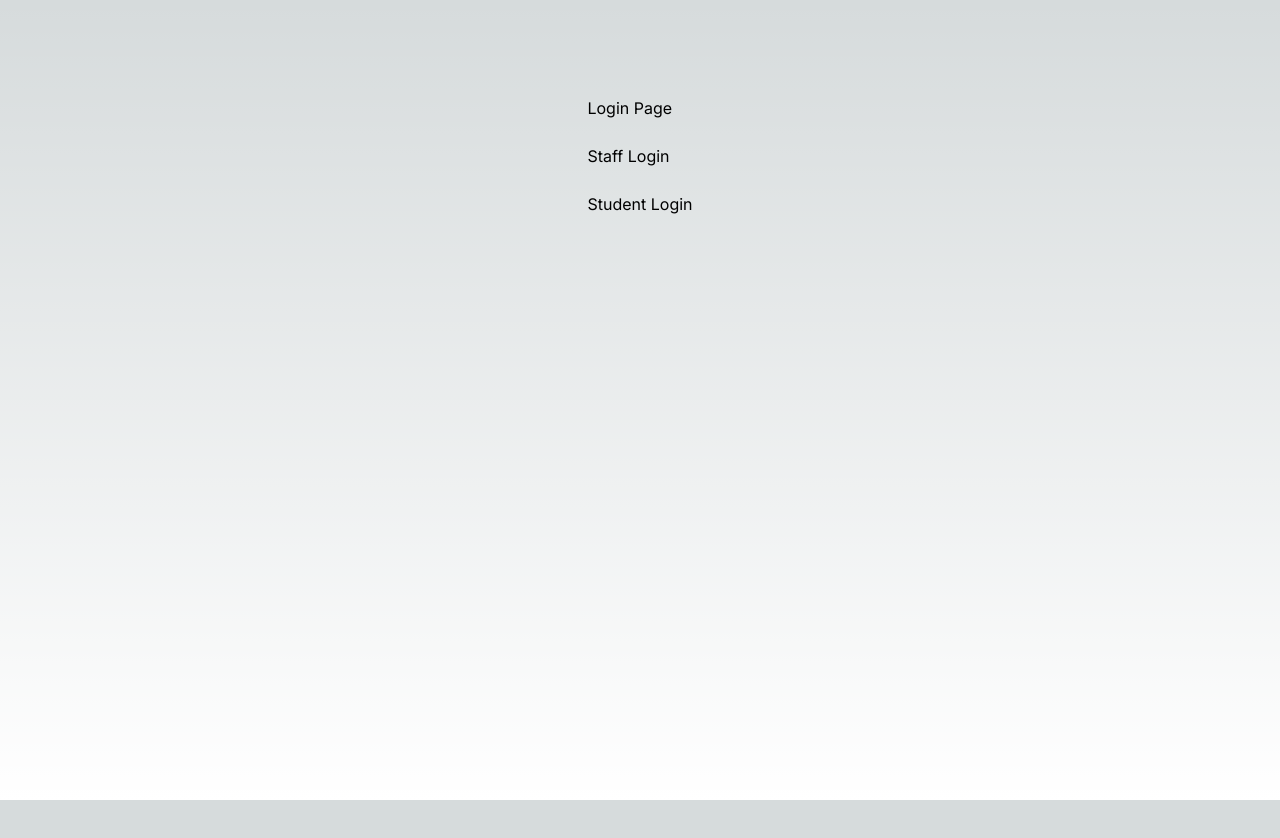
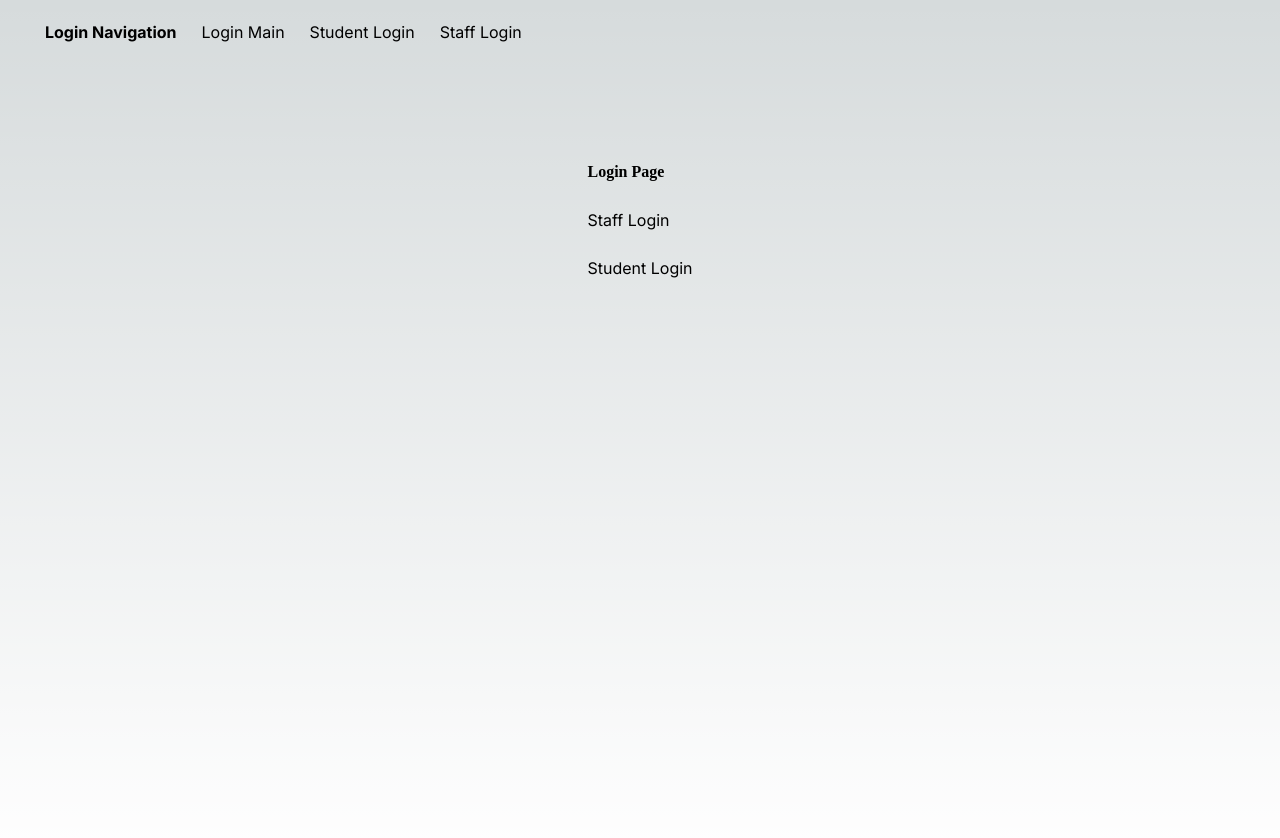
Before and after one commit to prajapatibhaskar/hello-world, a Next.js app: page /login in a window 1280 px wide. Shown: the top 838 px of the page. Before the commit the page ends 800 px from the top, so only its background shows below. Built offline with nearby package versions, Linux system fonts and the light colour scheme.

Commit message:
Explored Common Layout!
Added a common navigation bar for login pages

```diff
--- /dev/null
+++ b/src/app/login/layout.js
@@ -0,0 +1,24 @@
+import Link from "next/link";
+import './login.css';
+
+export default function Layout({ children }) {
+  return (
+    <div>
+      <ul className="login-menu">
+        <li>
+            <h4>Login Navigation</h4>
+        </li>
+        <li>
+            <Link href={"/login"}>Login Main</Link>
+        </li>
+        <li>
+            <Link href={"/login/studentlogin"}>Student Login</Link>
+        </li>
+        <li>
+            <Link href={"/login/stafflogin"}>Staff Login</Link>
+        </li>
+      </ul>
+      {children}
+    </div>
+  );
+}
--- /dev/null
+++ b/src/app/login/login.css
@@ -0,0 +1,24 @@
+.login-menu{
+    padding: 20px;
+    display: flex;
+}
+
+.login-menu li {
+    margin-left: 25px;
+    list-style-type: none;
+}
+
+.login-menu a {
+    text-decoration: none;
+}
+
+
+.login-menu h4{
+    margin: 0;
+    font-weight: bold;
+}
+
+.heading {
+    font-family: Martian Mono;
+    font-weight: bold;
+}
--- a/src/app/login/page.js
+++ b/src/app/login/page.js
@@ -12,7 +12,7 @@ const Login = () => {
   return (
     <main className="flex min-h-screen flex-col items-center justify-between p-24">
       <div>
-        <h1>Login Page</h1>
+        <h1 className="heading">Login Page</h1>
         <br />
         <button onClick={() => navigate("stafflogin")}>Staff Login</button>
         <br /> <br />
--- a/src/app/login/stafflogin/page.js
+++ b/src/app/login/stafflogin/page.js
@@ -2,7 +2,7 @@ const StaffLogin = () => {
     return(
         <main className="flex min-h-screen flex-col items-center justify-between p-24">
             <div>
-                <h1>Staff Login</h1>
+                <h1 className="heading">Staff Login</h1>
             </div>
         </main>
     )
--- a/src/app/login/studentlogin/page.js
+++ b/src/app/login/studentlogin/page.js
@@ -2,7 +2,7 @@ const StudentLogin = () => {
     return(
         <main className="flex min-h-screen flex-col items-center justify-between p-24">
             <div>
-                <h1>Student Login</h1>
+                <h1 className="heading">Student Login</h1>
             </div>
         </main>
     )
```
Also changed, not shown: src/app/layout.js (+10 -8 lines).
